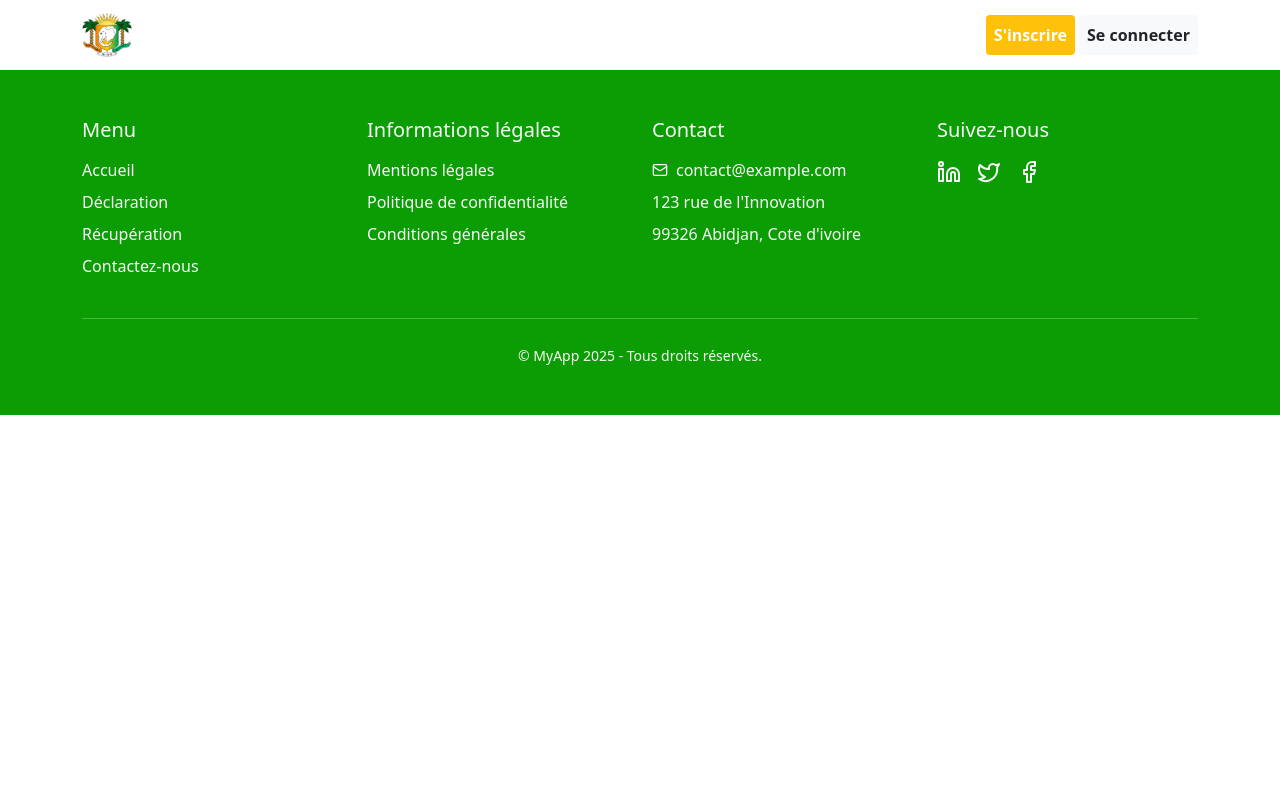
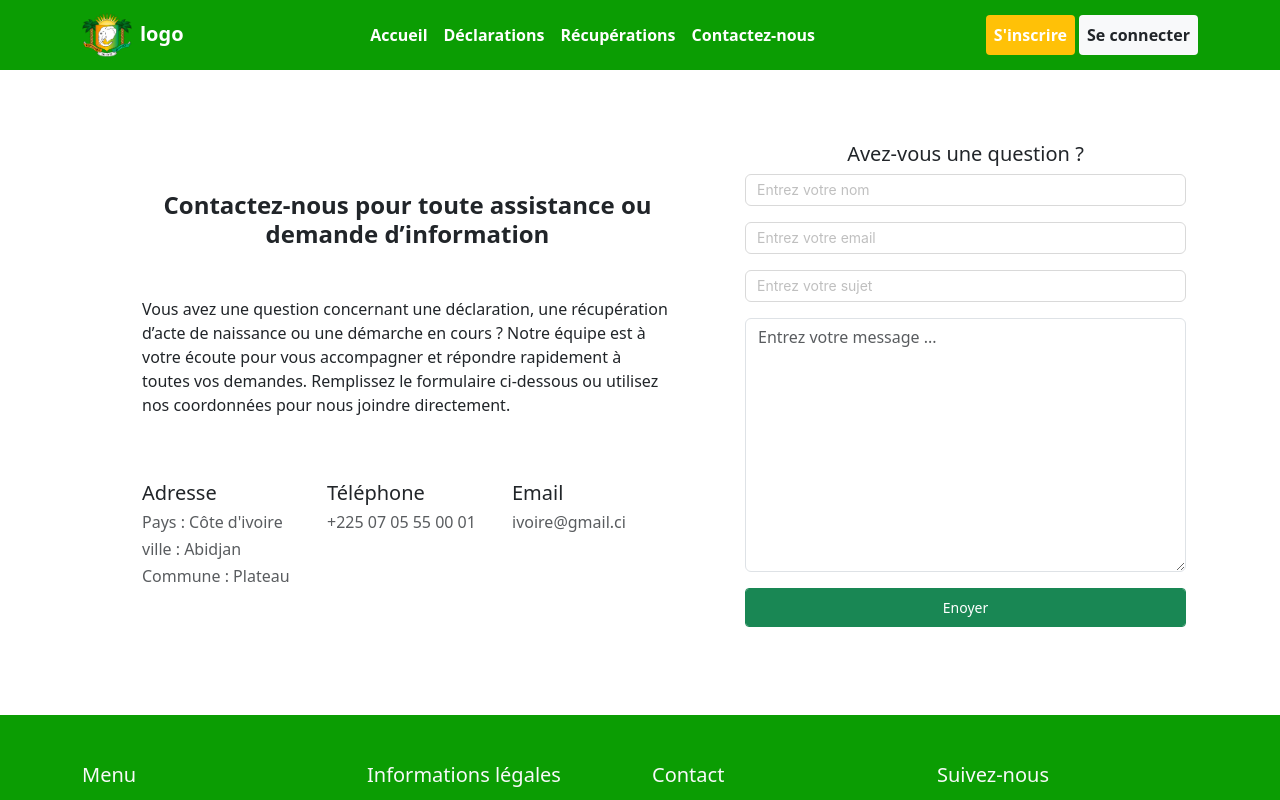
Before and after one commit to Yao-dev-hub/PROJET_PCT, a React (Vite) app: page /contact in a window 1280 px wide. Shown: the top 800 px of the page. Built offline with nearby package versions, Linux system fonts and the light colour scheme.

Commit message:
Essai 3 de déployement sur vercel

```diff
--- a/package.json
+++ b/package.json
@@ -18,6 +18,7 @@
     "react-dom": "^19.0.0",
     "react-hot-toast": "^2.5.2",
     "react-icons": "^5.5.0",
+    "react-loader-spinner": "^6.1.6",
     "react-router-dom": "^7.5.1"
   },
   "devDependencies": {
--- a/src/App.jsx
+++ b/src/App.jsx
@@ -2,6 +2,8 @@ import { BrowserRouter as Router, Routes, Route } from "react-router-dom";
 import { Suspense, lazy } from "react";
 import NavBar from "./components/NavBar";
 import Footer from "./components/Footer";
+import Chargement from "./components/Chargement";
+import Contact from "./components/Contact";
 
 // Lazy-loaded pages
 const Home = lazy(() => import("./components/Home"));
@@ -17,7 +19,7 @@ function App() {
   return (
     <Router>
       <NavBar />
-      <Suspense fallback={<div>Chargement...</div>}>
+      <Suspense fallback={<Chargement />}>
         <Routes>
           <Route path="/" element={<Home />} />
           <Route path="/create-naissance" element={<Naissance />} />
@@ -27,6 +29,7 @@ function App() {
           <Route path="/declare" element={<DeclarationPage />} />
           <Route path="/mariage" element={<CreateMariage />} />
           <Route path="/recup" element={<RecuperationPage />} />
+          <Route path="/contact" element={<Contact />} />
         </Routes>
       </Suspense>
       <Footer />
--- /dev/null
+++ b/src/components/Chargement.jsx
@@ -0,0 +1,22 @@
+import React from 'react'
+import { RotatingLines } from 'react-loader-spinner'
+
+function Chargement() {
+    return (
+        <div className='container d-flex justify-content-center align-items-center chargement'>
+            <RotatingLines
+                visible={true}
+                height="96"
+                width="96"
+                color="grey"
+                strokeWidth="5"
+                animationDuration="0.75"
+                ariaLabel="rotating-lines-loading"
+                wrapperStyle={{}}
+                wrapperClass=""
+            />
+        </div>
+    )
+}
+
+export default Chargement
--- /dev/null
+++ b/src/components/Contact.jsx
@@ -0,0 +1,63 @@
+import { Input } from 'antd'
+import React from 'react'
+
+function Contact() {
+    return (
+        <div className='container d-flex justify-content-center align-items-center my-5 p-lg-4'>
+            <div className="row justify-content-center align-items-center">
+                <div className="col-lg-7">
+                    <div className="row flex-column justify-content-center align-items-center p-lg-5">
+                        <div className="col-lg-12">
+                            <h4 className='text-center fw-bold  mb-5'>Contactez-nous pour toute assistance ou demande d’information</h4>
+                            <p className='text-medium'>
+                                Vous avez une question concernant une déclaration, une récupération d’acte de naissance ou une démarche en cours ?
+                                Notre équipe est à votre écoute pour vous accompagner et répondre rapidement à toutes vos demandes.
+                                Remplissez le formulaire ci-dessous ou utilisez nos coordonnées pour nous joindre directement.
+                            </p>
+                        </div>
+                        <div className="col-lg-12 mt-5">
+                            <div className="row">
+                                <div className="col-lg-4">
+                                    <h5>Adresse</h5>
+                                    <p  className='h6 text-muted '>Pays : Côte d'ivoire</p>
+                                    <p  className='h6 text-muted '>ville : Abidjan</p>
+                                    <p  className='h6 text-muted '>Commune : Plateau</p>
+                                </div>
+                                <div className="col-lg-4">
+                                    <h5>Téléphone</h5>
+                                    <p  className='h6 text-muted '>+225 07 05 55 00 01</p>
+                                </div>
+                                <div className="col-lg-4">
+                                    <h5 >Email</h5>
+                                    <p className='h6 text-muted '>ivoire@gmail.ci</p>
+                                </div>
+                            </div>
+                        </div>
+                    </div>
+                </div>
+                <div className="col-lg-5">
+                    <form className='row'>
+                        <h5 className='text-center'>Avez-vous une question ?</h5>
+                        <div className="mb-3 col-lg-12">
+                            <Input type="text" id="nom" name="nom" placeholder="Entrez votre nom"></Input>
+                        </div>
+                        <div className="mb-3 col-lg-12">
+                            <Input type="email" id="email" name="email" placeholder="Entrez votre email"></Input>
+                        </div>
+                        <div className="mb-3 col-lg-12">
+                            <Input type="text" id="sujet" name="sujet" placeholder="Entrez votre sujet"></Input>
+                        </div>
+                        <div className="mb-3 col-lg-12">
+                            <textarea name="commentaire" className='form-control shadow-none' id="commentaire" cols="20" rows="10" placeholder='Entrez votre message ...'></textarea>
+                        </div>
+                        <div className="mb-3 col-lg-12">
+                            <button type='submit' className='btn btn-success p-lg-2 btn-sm text-center form-control'>Enoyer</button>
+                        </div>
+                    </form>
+                </div>
+            </div>
+        </div>
+    )
+}
+
+export default Contact
--- a/src/components/NavBar.jsx
+++ b/src/components/NavBar.jsx
@@ -1,14 +1,12 @@
 import Container from 'react-bootstrap/Container';
 import Navbar from 'react-bootstrap/Navbar';
 import Nav from 'react-bootstrap/Nav';
-import NavDropdown from 'react-bootstrap/NavDropdown';
-import "../styles/nav.style.css"
-import { GiElephant } from "react-icons/gi";
+import "../styles/all.style.css"
 
 
 function NavBar() {
     return (
-        <Navbar collapseOnSelect expand="lg" className="nav-bar ">
+        <Navbar collapseOnSelect expand="lg" className="nav-bar">
             <Container>
                 <Navbar.Brand href="/" className='text-white fw-bolder'><img src="/embleme.png" className='me-2'  width={50} alt="logo" />logo</Navbar.Brand>
                 <Navbar.Toggle aria-controls="responsive-navbar-nav" />
--- a/src/styles/all.style.css
+++ b/src/styles/all.style.css
@@ -42,8 +42,12 @@
     background-repeat: no-repeat;
 }
 
+.chargement{
+    height: 100vh;
+}
+
 .nav-bar {
-    background: rgb(11, 157, 3);
+    background: rgb(11, 157, 3) !important;
 }
 
 
```
Also changed, not shown: 1 other file (tests, documents, lock files or other folders).
